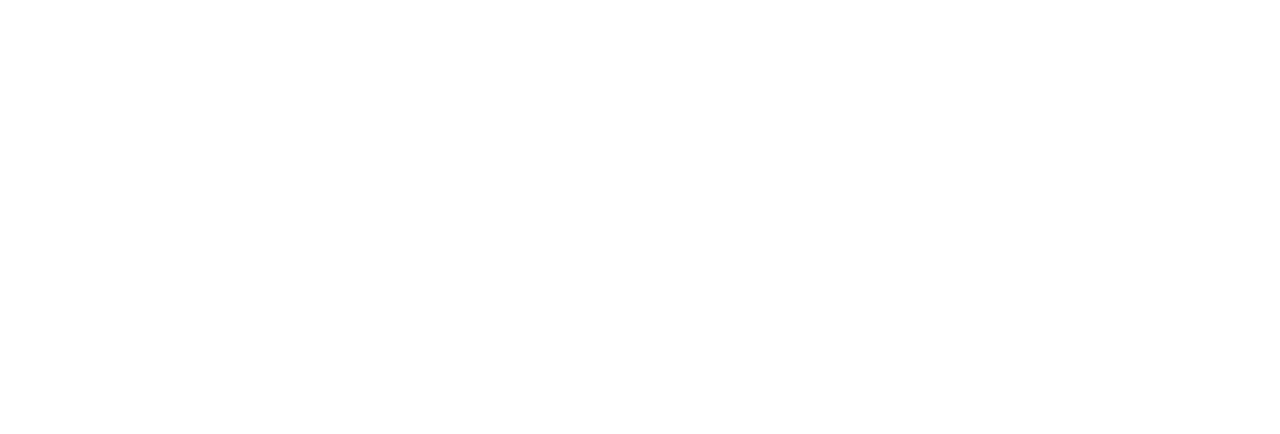
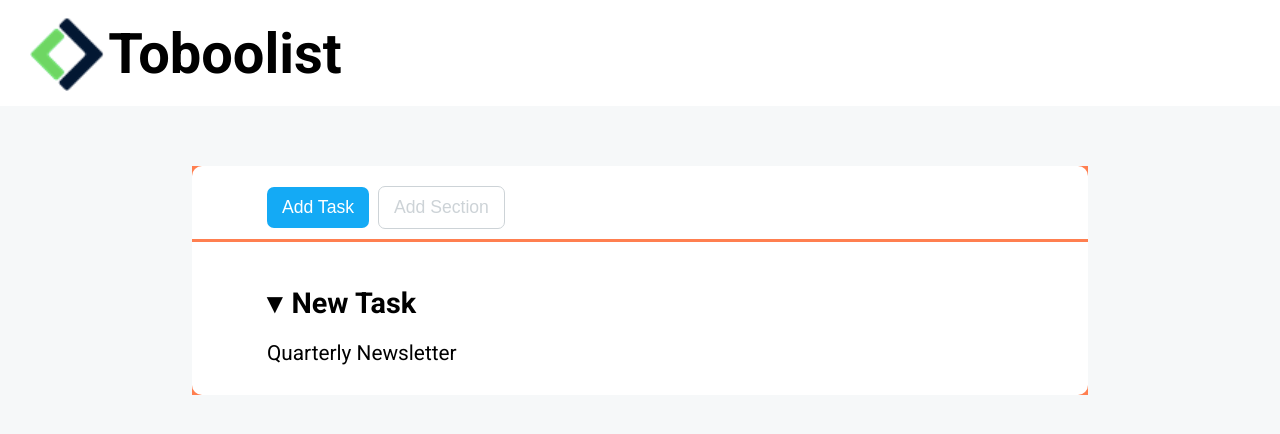
Before and after one commit to OgataiKhan/html-css-toboolist, a plain HTML site: page index.html in a window 1280 px wide. Drawn offline with Linux system fonts and the light colour scheme.

Commit message:
feat: add banner and buttons

```diff
--- a/css/style.css
+++ b/css/style.css
@@ -0,0 +1,136 @@
+body {
+    margin: 0;
+    background-color: #f6f8f9;
+    font-family: 'Roboto', sans-serif;
+}
+
+/*
+**********
+Common
+**********
+*/
+
+.box {
+    background-color: white;
+}
+
+/*
+**********
+/Common
+**********
+*/
+
+
+/*
+**********
+Banner
+**********
+*/
+
+#banner {
+    background-color: white;
+    height: 106px;
+    line-height: 106px;
+}
+
+#logo {
+    height: 70%;
+    vertical-align: middle;
+    margin-left: 30px;
+}
+
+#toboolist {
+    display: inline-block;
+    vertical-align: middle;
+    margin: 0;
+    padding: 0;
+    font-size: 3.5em;
+
+}
+
+/*
+**********
+/Banner
+**********
+*/
+
+/*
+**********
+Buttons
+**********
+*/
+
+#container {
+    width: 70%;
+    margin: 60px auto 20px;
+    background-color: coral;
+}
+
+#buttons-container {
+    padding: 20px 0 10px 75px;
+    border-top-left-radius: 10px;
+    border-top-right-radius: 10px;
+}
+
+.button {
+    outline: none;
+    padding: 10px 15px;
+    border-radius: 7px;
+    font-size: 1.1em;
+    margin-right: 5px;
+
+}
+
+#add-task {
+    background-color: #14aaf5;
+    color: white;
+    border: none;
+}
+
+#add-section {
+    background-color: white;
+    color: #cdd3d7;
+    border: none;
+    border: 1px solid #cdd3d7;
+}
+
+/*
+**********
+/Buttons
+**********
+*/
+
+/*
+**********
+Tasks
+**********
+*/
+
+#tasks-container {
+    margin-top: 3px;
+    padding: 20px 0 10px 75px;
+    border-bottom-left-radius: 10px;
+    border-bottom-right-radius: 10px;
+}
+
+.section h2 {
+    font-size: 1.8em;
+    margin-bottom: 20px;
+}
+
+.section h2::before {
+    content: "\25BE";
+    margin-right: 10px;
+}
+
+ul {
+    list-style: none;
+    padding: 0;
+    font-size: 1.3em;
+}
+
+/*
+**********
+/Tasks
+**********
+*/
--- a/index.html
+++ b/index.html
@@ -4,9 +4,35 @@
     <meta charset="UTF-8">
     <meta name="viewport" content="width=device-width, initial-scale=1.0">
     <title>Toboolist</title>
+    <!-- Google font: Roboto -->
+    <link rel="preconnect" href="https://fonts.googleapis.com">
+    <link rel="preconnect" href="https://fonts.gstatic.com" crossorigin>
+    <link href="https://fonts.googleapis.com/css2?family=Roboto:wght@400;700&display=swap" rel="stylesheet">
+    <!-- /Google font: Roboto -->
+    <!-- My css -->
     <link rel="stylesheet" href="css/style.css">
+    <!-- /My css -->
 </head>
 <body>
-
+    <!-- Banner -->
+    <header id="banner">
+        <img id="logo" src="img/Logo.png" alt="Logo Boolean">
+        <h1 id="toboolist">Toboolist</h1>
+    </header>
+    <!-- /Banner -->
+    <div id="container">
+        <header id="buttons-container" class="box">
+            <input type="button" value="Add Task" id="add-task" class="button">
+            <input type="button" value="Add Section" id="add-section" class="button">
+        </header>
+        <main id="tasks-container" class="box">
+            <section class="section">
+                <h2>New Task</h2>
+                <ul>
+                    <li class="editorial checkmark">Quarterly Newsletter</li>
+                </ul>
+            </section>
+        </main>
+    </div>
 </body>
 </html>
```
Also changed, not shown: img/Logo.png (added).
